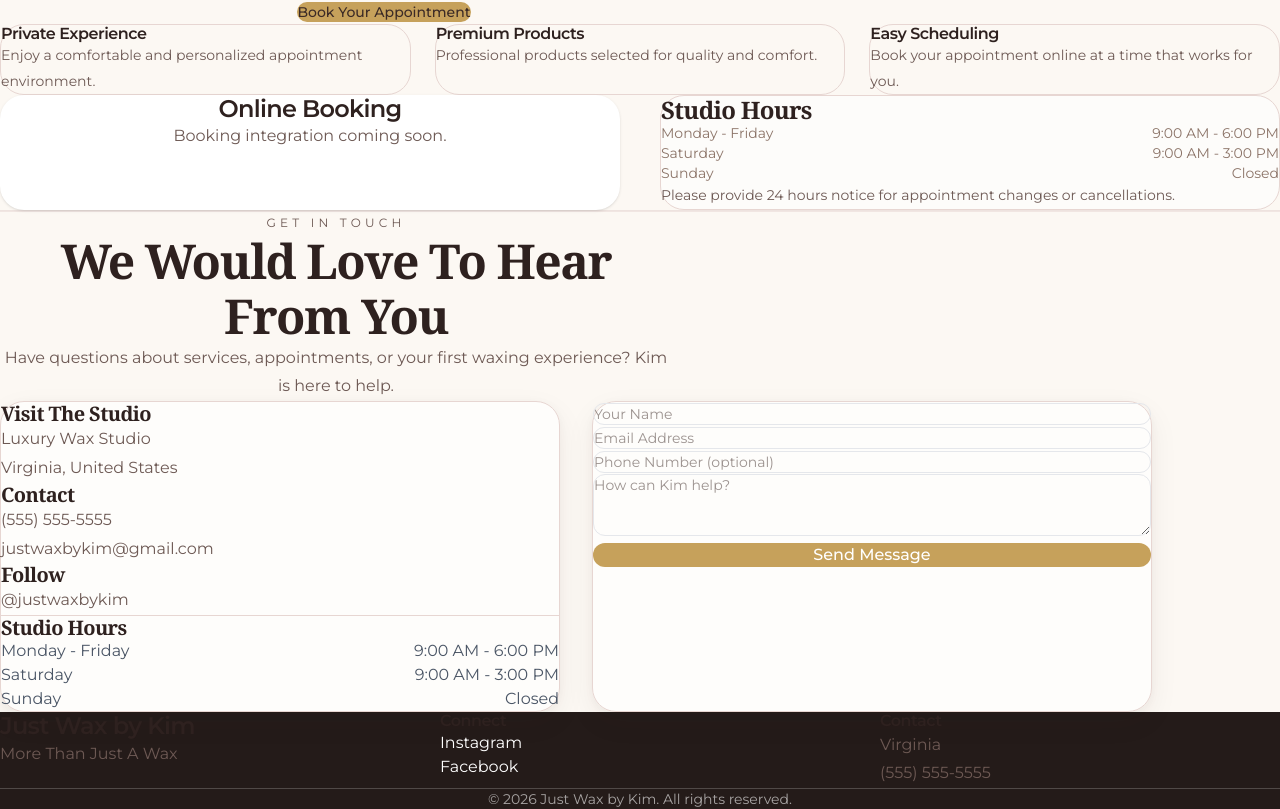
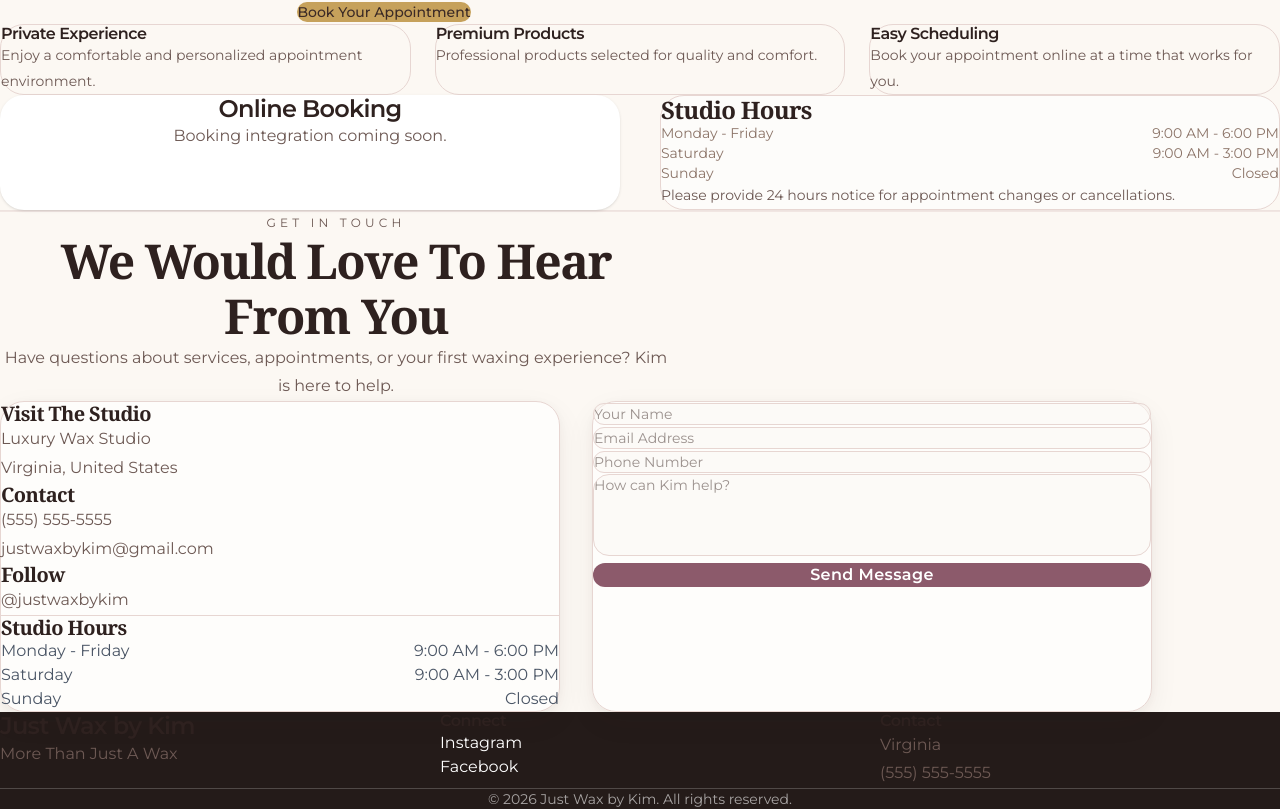
Before and after one commit to kevin-phan-25/just-wax-by-kim, a Next.js app: page / in a window 1280 px wide. Shown: the part 3730-4539 px from the top of the page. Built offline with nearby package versions, Linux system fonts and the light colour scheme; a web font is replaced by a local one.

Commit message:
Refactor ContactForm with new styles and structure
Updated the ContactForm component with improved styling and structure. Enhanced input styles and adjusted message handling.

```diff
--- a/features/contact/ContactForm.tsx
+++ b/features/contact/ContactForm.tsx
@@ -1,85 +1,256 @@
-/**
- * -----------------------------------------------------------------------------
- * File: ContactForm.tsx
- * Updated: Compact Version
- * -----------------------------------------------------------------------------
- */
-
 "use client";
 
 import { useState } from "react";
 
+
 export default function ContactForm() {
-  const [isSubmitting, setIsSubmitting] = useState(false);
-  const [message, setMessage] = useState("");
 
-  const handleSubmit = async (e: React.FormEvent<HTMLFormElement>) => {
+
+  const [isSubmitting,setIsSubmitting] = useState(false);
+
+  const [message,setMessage] = useState("");
+
+
+
+  const handleSubmit = async (
+    e:React.FormEvent<HTMLFormElement>
+  ) => {
+
+
     e.preventDefault();
+
     setIsSubmitting(true);
 
-    const formData = new FormData(e.currentTarget);
+
+    const formData = new FormData(
+      e.currentTarget
+    );
+
 
     try {
-      const response = await fetch("/api/contact", {
-        method: "POST",
-        body: formData,
-      });
 
-      if (response.ok) {
-        setMessage("✅ Message sent successfully!");
+
+      const response = await fetch(
+        "/api/contact",
+        {
+          method:"POST",
+          body:formData
+        }
+      );
+
+
+
+      if(response.ok){
+
+        setMessage(
+          "✓ Message sent successfully!"
+        );
+
         e.currentTarget.reset();
+
+
       } else {
-        setMessage("❌ Please try again.");
+
+
+        setMessage(
+          "Please try again."
+        );
+
+
       }
+
+
+
     } catch {
-      setMessage("❌ Something went wrong.");
+
+
+      setMessage(
+        "Something went wrong."
+      );
+
+
     } finally {
+
+
       setIsSubmitting(false);
+
+
     }
+
+
   };
 
+
+
+
+  const inputStyle = `
+
+    w-full
+    rounded-2xl
+    border
+    border-brand-border
+    bg-brand-cream/50
+    px-5
+    py-3.5
+    text-sm
+    text-brand-espresso
+    outline-none
+    transition
+    focus:border-brand-dusty-pink
+
+  `;
+
+
+
   return (
-    <form onSubmit={handleSubmit} className="space-y-4">
+
+    <form
+
+      onSubmit={handleSubmit}
+
+      className="
+        space-y-4
+      "
+
+    >
+
+
       <input
-        type="text"
+
         name="name"
+
         required
-        className="w-full rounded-xl border border-gray-200 px-5 py-3 text-sm outline-none focus:border-[#C6A15B]"
+
+        className={inputStyle}
+
         placeholder="Your Name"
+
       />
 
+
+
       <input
+
+        name="email"
+
         type="email"
-        name="email"
+
         required
-        className="w-full rounded-xl border border-gray-200 px-5 py-3 text-sm outline-none focus:border-[#C6A15B]"
+
+        className={inputStyle}
+
         placeholder="Email Address"
+
       />
 
+
+
       <input
+
+        name="phone"
+
         type="tel"
-        name="phone"
-        className="w-full rounded-xl border border-gray-200 px-5 py-3 text-sm outline-none focus:border-[#C6A15B]"
-        placeholder="Phone Number (optional)"
+
+        className={inputStyle}
+
+        placeholder="Phone Number"
+
       />
 
+
+
       <textarea
+
         name="message"
+
         required
-        rows={3}
-        className="w-full rounded-xl border border-gray-200 px-5 py-3 text-sm outline-none focus:border-[#C6A15B] resize-y"
+
+        rows={4}
+
+        className={`${inputStyle} resize-none`}
+
         placeholder="How can Kim help?"
+
       />
 
+
+
+
+
       <button
+
         type="submit"
+
         disabled={isSubmitting}
-        className="w-full rounded-xl bg-[#C6A15B] py-3.5 font-medium text-white transition hover:brightness-110 disabled:opacity-70 mt-2"
+
+        className="
+
+          mt-3
+
+          w-full
+
+          rounded-full
+
+          bg-brand-plum
+
+          py-4
+
+          font-semibold
+
+          tracking-wide
+
+          text-white
+
+          transition-all
+
+          hover:bg-[#734454]
+
+          hover:-translate-y-1
+
+          hover:shadow-lg
+
+          disabled:opacity-70
+
+        "
+
       >
-        {isSubmitting ? "Sending..." : "Send Message"}
+
+        {
+          isSubmitting
+          ? "Sending..."
+          : "Send Message"
+        }
+
+
       </button>
 
-      {message && <p className="text-center text-sm">{message}</p>}
+
+
+
+      {
+        message && (
+
+          <p
+
+            className="
+              text-center
+              text-sm
+              text-brand-taupe
+            "
+
+          >
+
+            {message}
+
+          </p>
+
+        )
+      }
+
+
+
     </form>
+
   );
+
 }
```
